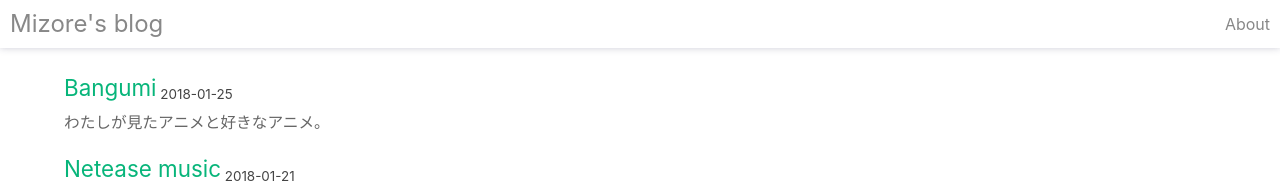
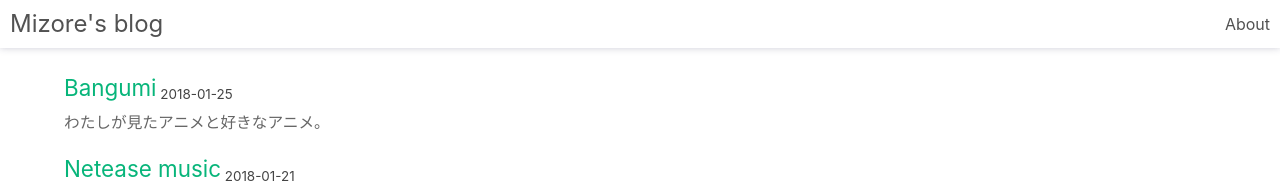
Before and after one commit to 0wQ/0wQ.github.io, a Jekyll site: the page built from index.html, in a window 1280 px wide. Shown: the top 193 px of the page. Built offline with Jekyll 4.4.1, drawn with Linux system fonts in a browser that asks for light colours; the list of posts is cut into pages by our own code.

Commit message:
blablabla

```diff
--- a/_config.yml
+++ b/_config.yml
@@ -2,7 +2,7 @@ encoding:          utf-8
 language:          zh-cn
 timezone:          Asia/Shanghai
 version:
-  css:             0.2.19
+  css:             0.2.20
   js:              0.2.11
 beian:             鲁ICP备17026272号-3
 url:               "https://blog.mizore.cn"
--- a/src/style.css
+++ b/src/style.css
@@ -59,7 +59,7 @@ header .right {
 }
 
 header * {
-  color: #888 !important;
+  color: #525252 !important;
   line-height: 3rem;
 }
 
```
